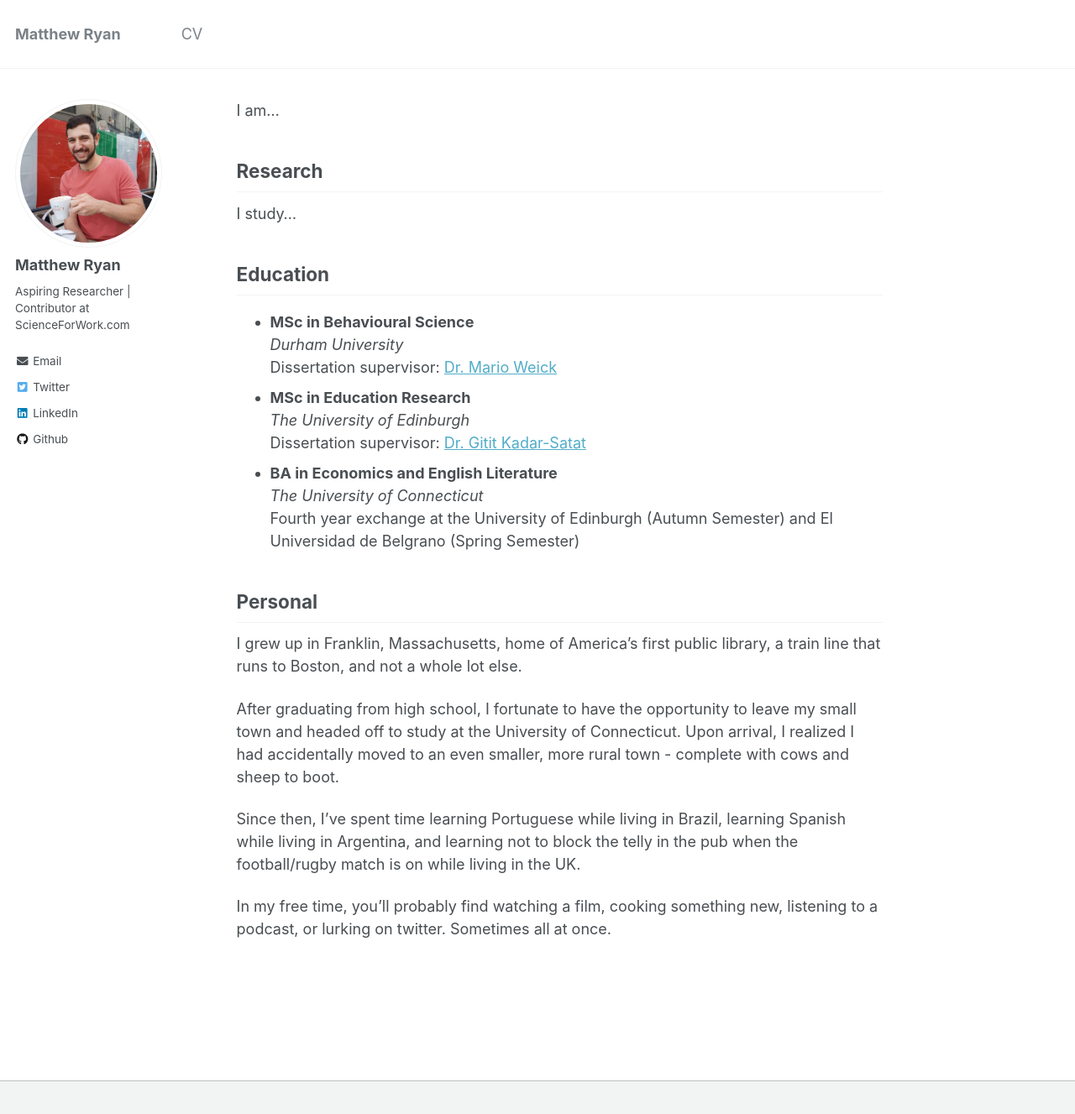
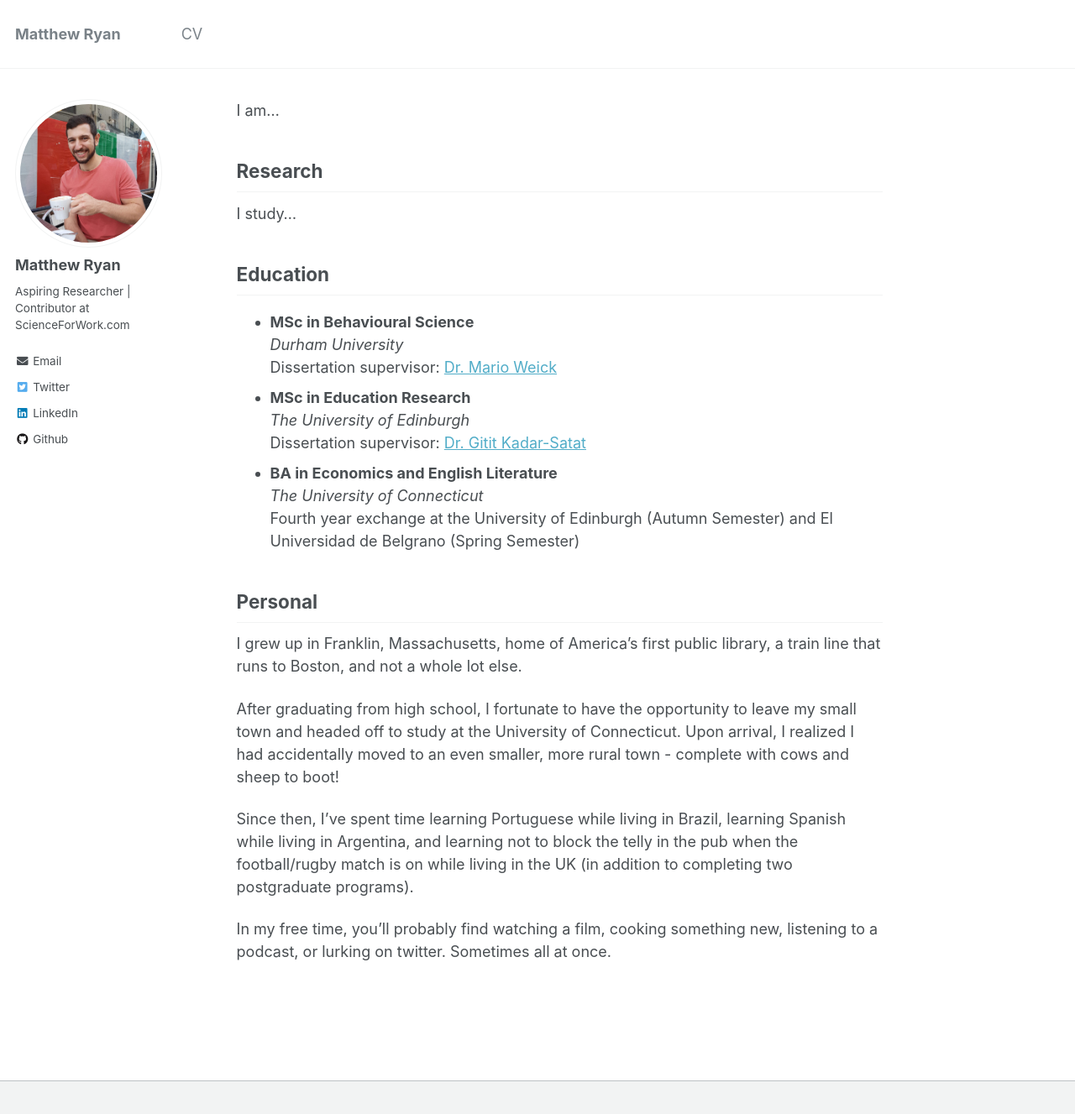
Before and after one commit to mattyhryan/mattyhryan.github.io, a Jekyll site: the page built from _pages/about.md, in a window 1280 px wide and 1360 px high. Shown: the top 1327 px of the window at 84% size. Built offline with Jekyll 4.4.1, drawn with Linux system fonts in a browser that asks for light colours.

Commit message:
Update about.md

```diff
--- a/_pages/about.md
+++ b/_pages/about.md
@@ -29,8 +29,8 @@ I study...
 
 I grew up in Franklin, Massachusetts, home of America's first public library, a train line that runs to Boston, and not a whole lot else.
 
-After graduating from high school, I fortunate to have the opportunity to leave my small town and headed off to study at the University of Connecticut. Upon arrival, I realized I had accidentally moved to an even smaller, more rural town - complete with cows and sheep to boot.
+After graduating from high school, I fortunate to have the opportunity to leave my small town and headed off to study at the University of Connecticut. Upon arrival, I realized I had accidentally moved to an even smaller, more rural town - complete with cows and sheep to boot!
 
-Since then, I've spent time learning Portuguese while living in Brazil, learning Spanish while living in Argentina, and learning not to block the telly in the pub when the football/rugby match is on while living in the UK.
+Since then, I've spent time learning Portuguese while living in Brazil, learning Spanish while living in Argentina, and learning not to block the telly in the pub when the football/rugby match is on while living in the UK (in addition to completing two postgraduate programs).
 
 In my free time, you'll probably find watching a film, cooking something new, listening to a podcast, or lurking on twitter. Sometimes all at once.
```
